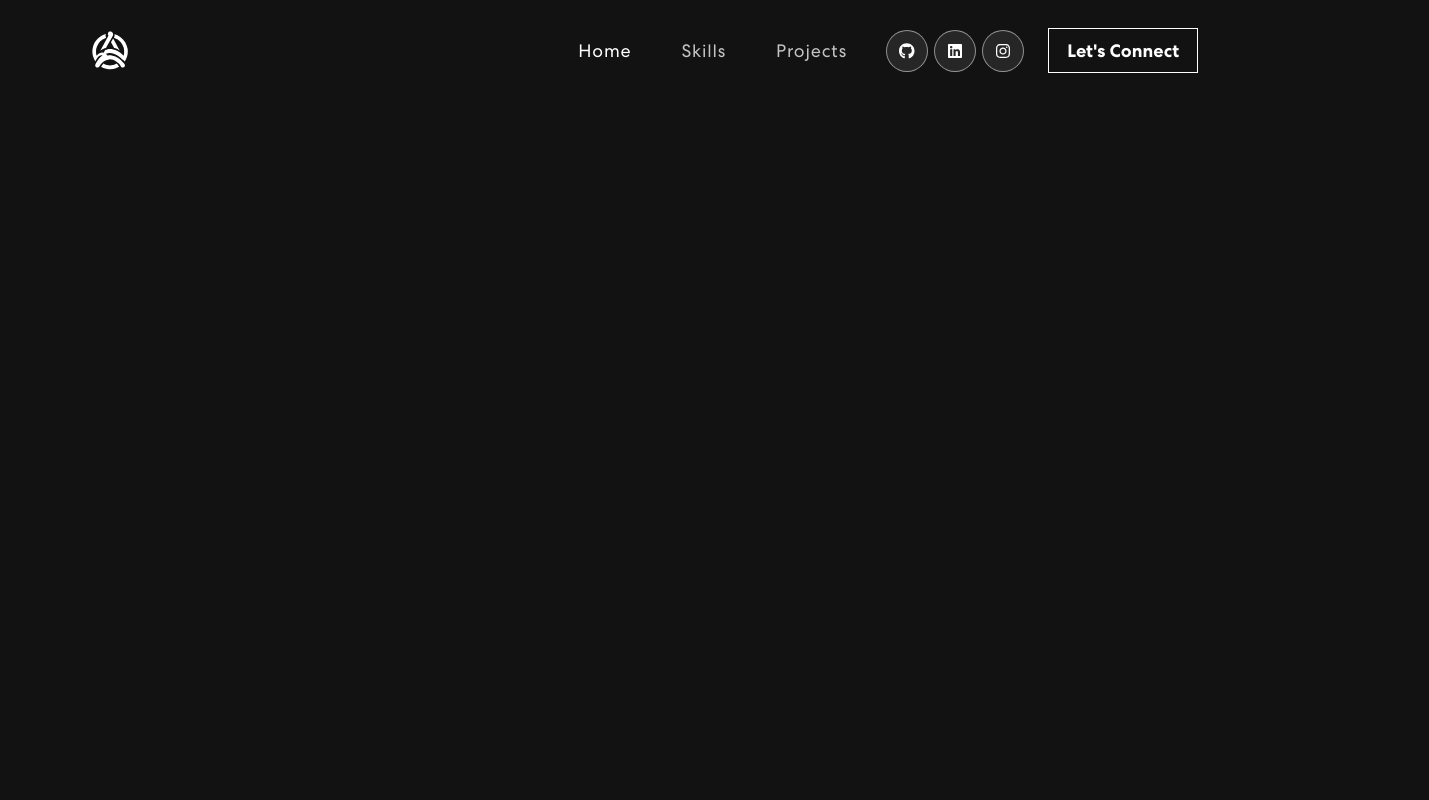
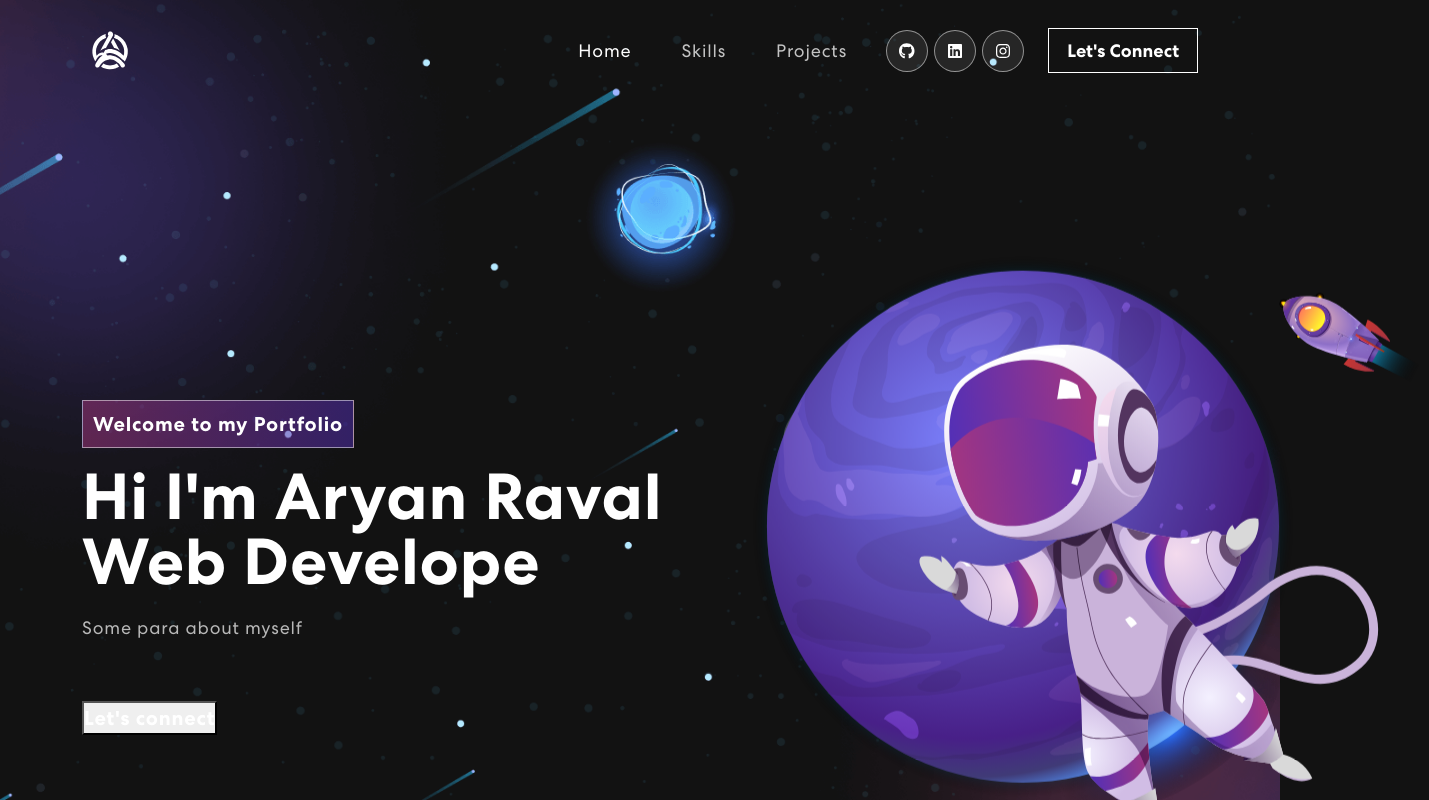
Before and after one commit to aryan21x/Portfolio_Website, a React (Create React App) app: page / in a window 1280 px wide. Shown: the top 800 px of the page, 1429 px wide, since content can reach past the window. Built offline with nearby package versions, Linux system fonts and the light colour scheme.

Commit message:
Banner has been added, Changes will be made

```diff
--- a/package.json
+++ b/package.json
@@ -12,6 +12,7 @@
     "bootstrap": "^5.3.3",
     "react": "^18.3.1",
     "react-bootstrap": "^2.10.2",
+    "react-bootstrap-icons": "^1.11.4",
     "react-dom": "^18.3.1",
     "react-scripts": "5.0.1",
     "web-vitals": "^2.1.4"
--- a/public/index.html
+++ b/public/index.html
@@ -25,7 +25,7 @@
       Learn how to configure a non-root public URL by running `npm run build`.
     -->
     <title>Aryan Raval</title>
-    <link rel="icon" href="AnR.jpg" type="image/x-icon">
+    <link rel="icon" href="AnR2.svg" type="image/x-icon">
   </head>
   <body>
     <noscript>You need to enable JavaScript to run this app.</noscript>
--- a/src/App.css
+++ b/src/App.css
@@ -215,6 +215,76 @@ nav.navbar .navbar-toggler[aria-expanded="true"] .navbar-toggler-icon {
 	border-color: transparent;
 }
 
+/************ Banner Css ************/
+.banner {
+  margin-top: 0;
+  padding: 260px 0 100px 0;
+  background-image: url('./assets/img/banner-bg.png');
+  background-position: top center;
+  background-size: cover;
+  background-repeat: no-repeat;
+}
+.banner .tagline {
+  font-weight: 700;
+  letter-spacing: 0.8px;
+  padding: 8px 10px;
+  background: linear-gradient(90.21deg, rgba(170, 54, 124, 0.5) -5.91%, rgba(74, 47, 189, 0.5) 111.58%);
+  border: 1px solid rgba(255, 255, 255, 0.5);
+  font-size: 20px;
+  margin-bottom: 16px;
+  display: inline-block;
+}
+.banner h1 {
+  font-size: 65px;
+  font-weight: 700;
+  letter-spacing: 0.8px;
+  line-height: 1;
+  margin-bottom: 20px;
+  display: block;
+}
+.banner p {
+  color: #B8B8B8;
+  font-size: 18px;
+  letter-spacing: 0.8px;
+  line-height: 1.5em;
+  width: 96%;
+}
+.banner button {
+  color: #fff;
+  font-weight: 700;
+  font-size: 20px;
+  margin-top: 60px;
+  letter-spacing: 0.8px;
+  display: flex;
+  align-items: center;
+}
+.banner button svg {
+  font-size: 25px;
+  margin-left: 10px;
+  transition: 0.3s ease-in-out;
+  line-height: 1;
+}
+.banner button:hover svg {
+  margin-left: 25px;
+}
+.banner img {
+  animation: updown 3s linear infinite;
+}
+@keyframes updown {
+    0% {
+        transform: translateY(-20px);
+    }
+    50% {
+        transform: translateY(20px);
+    }
+    100% {
+        transform: translateY(-20px);
+    }
+}
+.txt-rotate > .wrap {
+  border-right: 0.08em solid #666;
+}
+
 
 @media (max-width: 768px) {
   nav.navbar .navbar-brand {
--- a/src/App.js
+++ b/src/App.js
@@ -1,11 +1,13 @@
 import 'bootstrap/dist/css/bootstrap.min.css';
 import './App.css';
 import CustomNavbar from './components/Navbar';
+import Banner from "./components/Banner";
 
 function App() {
   return (
     <div className="App">
       <CustomNavbar />
+      <Banner />
     </div>
   );
 }
--- /dev/null
+++ b/src/components/Banner.js
@@ -0,0 +1,64 @@
+import { useState, useEffect} from "react";
+import {Container, Row, Col} from "react-bootstrap";
+import { ArrowRightCircle } from "react-bootstrap-icons";
+import headerImg from "../assets/img/header-img.svg";
+
+const Banner = () => {
+    const [loopNum, setLoopNum] = useState(0);
+    const [isDeleting, setIsDeleting] = useState(false);
+    const toRotate = ["Web Developer", "Software Engineer", "Programmer"];
+    const [text, setText] = useState('');
+    const [delta, setDelta] = useState(300 - Math.random() * 100);
+    const period = 2000;
+
+    useEffect ( () =>{
+        let ticker = setInterval ( () => {
+            tick();
+        }, delta)
+
+        return () => { clearInterval(ticker)};
+    } , [text])
+
+
+    const tick = () => {
+        let i = loopNum % toRotate.length;
+        let fullText = toRotate[i];
+        let updatedText = isDeleting ? fullText.substring(0, text.length - 1) : fullText.substring(0, text.length + 1);
+
+        setText(updatedText);
+
+        if (isDeleting) {
+            setDelta(prevDelta => prevDelta / 2)
+        }
+
+        if ( !isDeleting && updatedText === fullText){
+            setIsDeleting(true);
+            setDelta(period);
+        }   else if (isDeleting && updatedText === '') {
+            setIsDeleting(false);
+            setLoopNum(loopNum + 1);
+            setDelta(500);
+        }
+    }
+
+    return (
+        <section className="banner" id="home">
+            <Container>
+                <Row className="align-items-center">
+                    <Col xs={12} md={6} xl={7}>
+                        <span className="tagline"> Welcome to my Portfolio</span>
+                        <h1>{`Hi I'm Aryan Raval `}<span className="wrap">{text}</span></h1>
+                        <p> Some para about myself</p>
+                        <button onClick={()=> console.log('connect')}> Let's connect</button>
+                    </Col>
+                    <Col xs={12} md={6} xl={5}>
+                        <img src={headerImg} alt="Header Img" />
+                    </Col>
+                </Row>
+            </Container>
+        </section>
+    );
+}
+
+
+export default Banner;
--- a/src/components/Navbar.js
+++ b/src/components/Navbar.js
@@ -53,9 +53,9 @@ const CustomNavbar = () => {
             </Nav>
           <span className="navbar-text">
               <div className="social-icon">
-                <a href="#"><FontAwesomeIcon icon={faGithub} className="colorChange"/></a>
-                <a href="#"><FontAwesomeIcon icon={faLinkedin} className="colorChange"/></a>
-                <a href="#"><FontAwesomeIcon icon={faInstagram} className="colorChange"/></a>
+                <a href="https://github.com/aryan21x" target="_blank" rel="noopener noreferrer"><FontAwesomeIcon icon={faGithub} className="colorChange"/></a>
+                <a href="https://www.linkedin.com/in/aryanraval/" target="_blank" rel="noopener noreferrer"><FontAwesomeIcon icon={faLinkedin} className="colorChange"/></a>
+                <a href="https://www.instagram.com/aryan.21x_" target="_blank" rel="noopener noreferrer"><FontAwesomeIcon icon={faInstagram} className="colorChange"/></a>
               </div>
               <button className="vvd" onClick={() => console.log('connect')}> <span>Let's Connect</span></button>
           </span>
```
Also changed, not shown: public/AnR2.svg (added), 1 other file (tests, documents, lock files or other folders).
